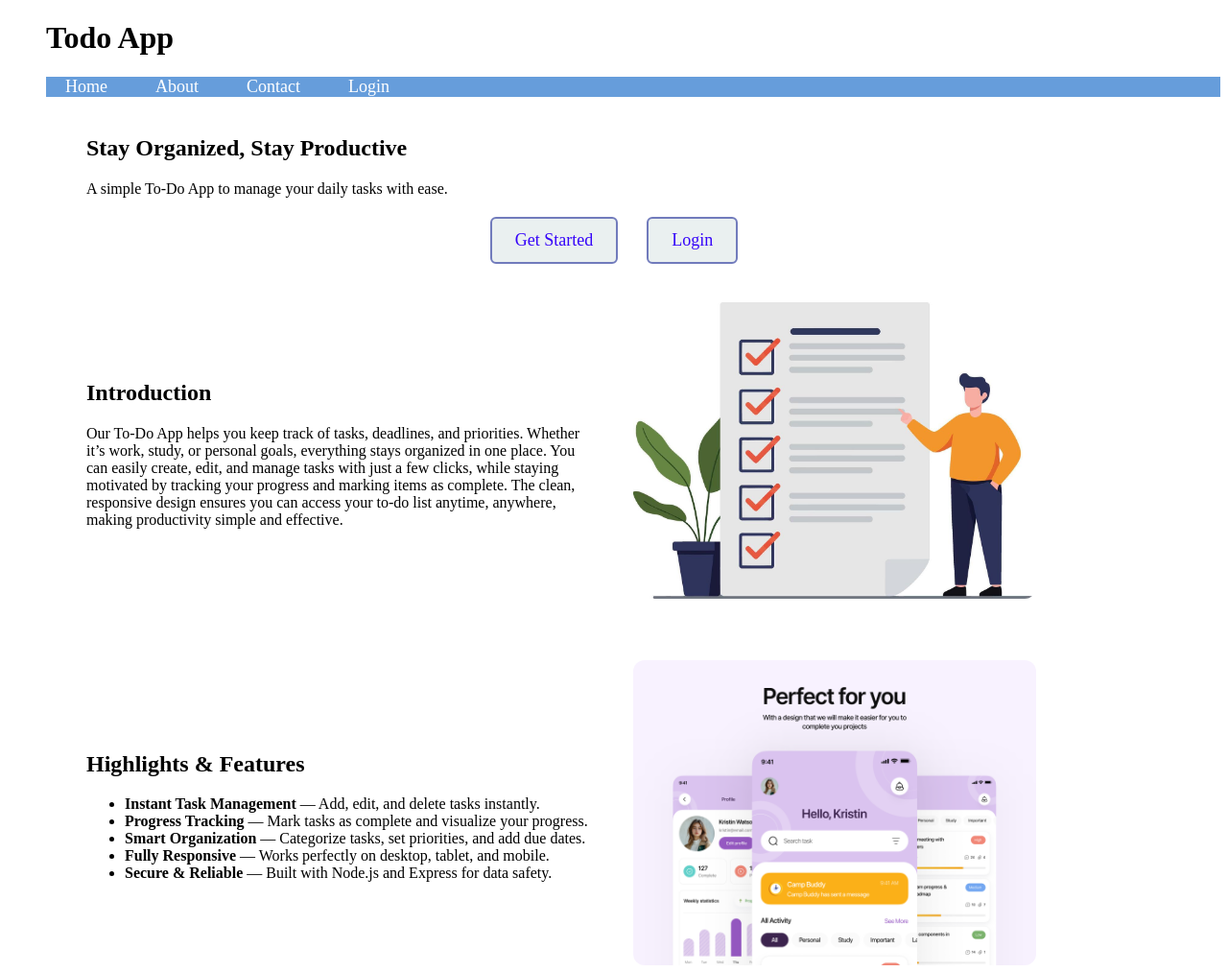
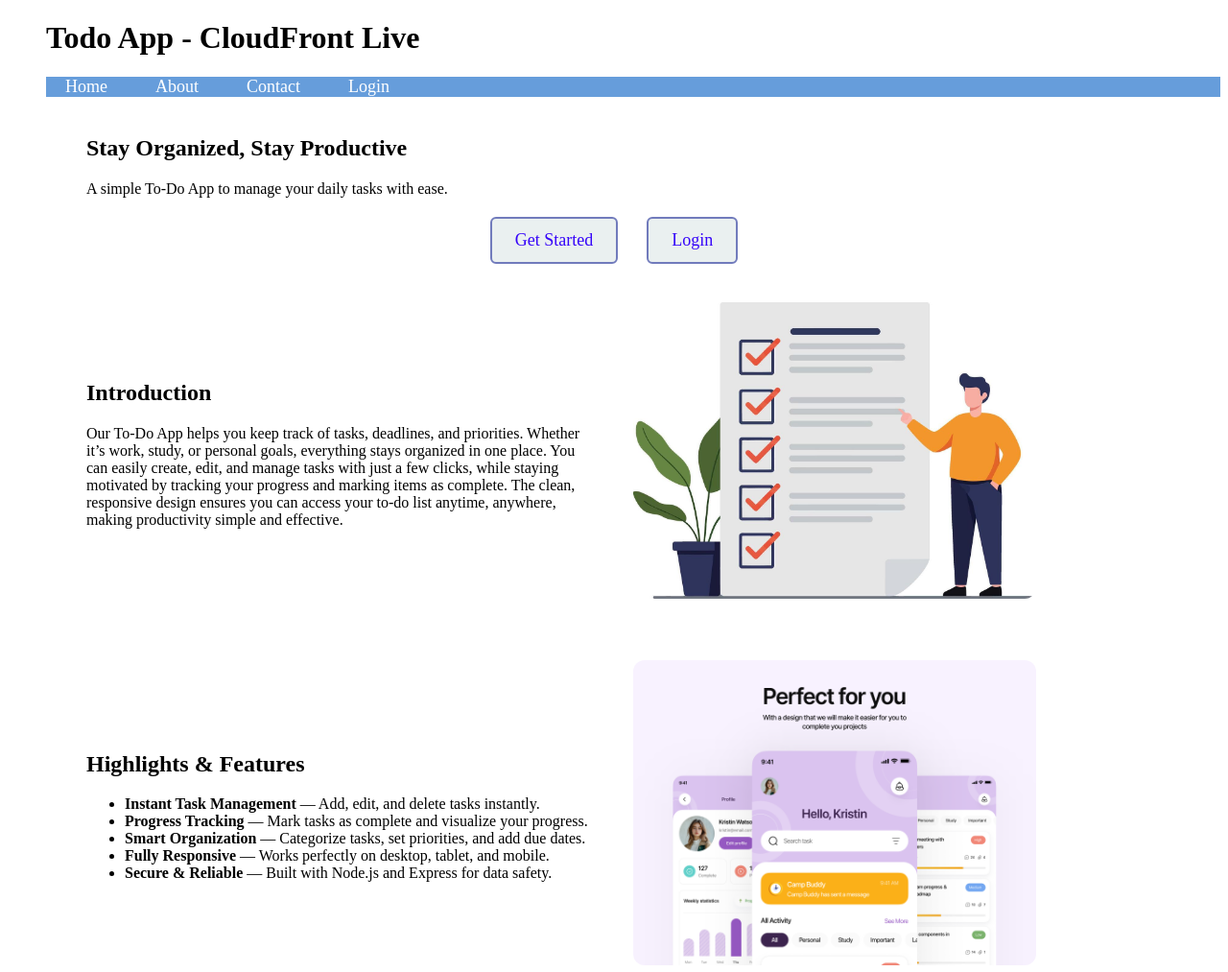
Before and after one commit to Akash0086/ToDo-App, a plain HTML site: page frontend/index.html in a window 1280 px wide. Shown: the top 1013 px of the page at 96% size. Drawn offline with Linux system fonts and the light colour scheme.

Commit message:
Test CloudFront deployment and cache invalidation

```diff
--- a/frontend/index.html
+++ b/frontend/index.html
@@ -10,7 +10,7 @@
 <body>
   <header class="site-header">
     <div class="container-head">
-      <h1>Todo App</h1>
+      <h1>Todo App - CloudFront Live</h1>
       <nav class="navbar">
         <ul>
           <li><a href="index.html">Home</a></li>
```
